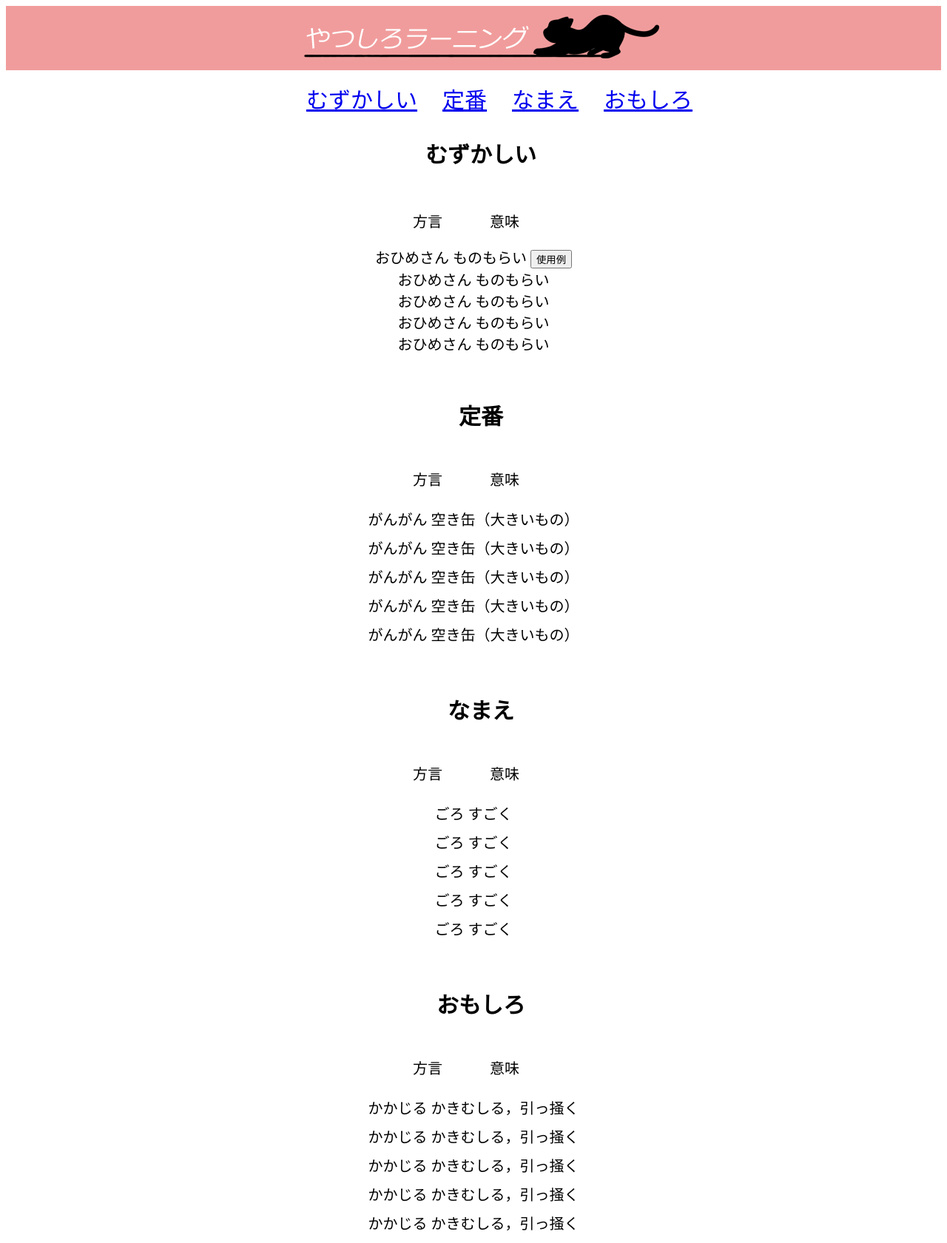
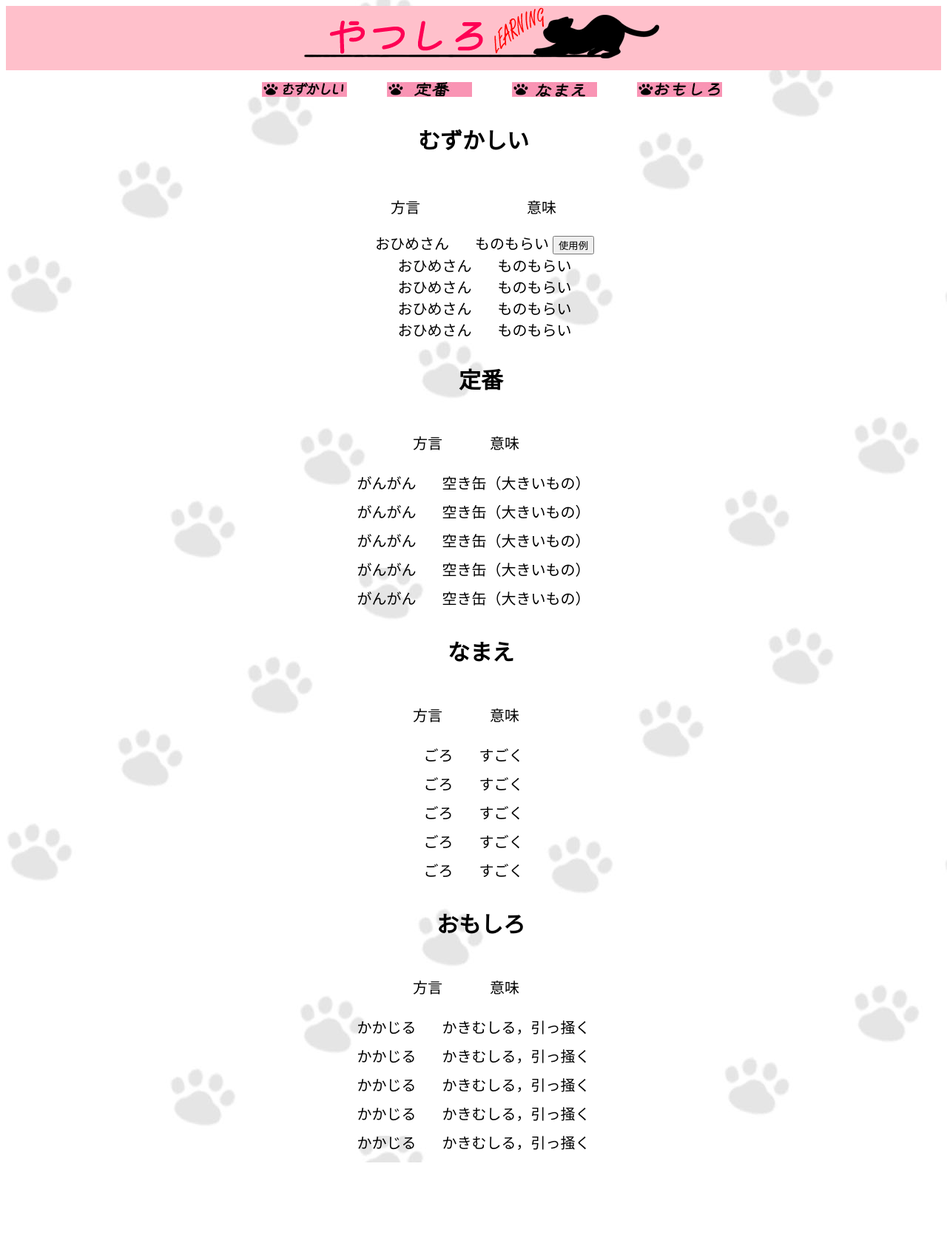
Before and after one commit to kaaa43246y/sotsugyouseisaku, a Flask app: page /index in a window 1280 px wide. Shown: the whole page at 74% size. After the commit the page ends 1572 px from the top, so only its background shows below. Run offline with Flask 2, Linux system fonts and the light colour scheme; data comes from the database, SQL or seed files in the repository; some libraries are stand-ins or nearby versions.

Commit message:
デザイン変更(ボタン ヘッダー 背景)

```diff
--- a/static/css/style_sp.css
+++ b/static/css/style_sp.css
@@ -4,8 +4,9 @@ html {
 }
 
 body {
-background-color: white;
-text-align: center;
+    background-color: white;
+    text-align: center;
+    background-image: url(../img/肉球2.jpg);
 }
 
 body {
@@ -13,8 +14,8 @@ body {
 }
 
 header {
- display: center;
- background-color: rgb(241, 156, 156);
+    display: center;
+    background-color: pink;
 }
 
 #logo {
@@ -22,31 +23,35 @@ header {
 }
 
 ul a{
-    font-size: 30px;
-    padding-left: 30px;
+    text-align: center;
+    padding-right: 20px;
 }
 
 #sec1 h1{
     font-size: 30px;
-    padding-left: 20px;
     padding-bottom: 5px;
 }
 
 #sec1 .flex p{
     font-size: 20px;
     display: inline-flex;
-    padding-left: 20px;
-    padding-right: 40px;
+    padding-left: 70px;
+    padding-right: 70px;
 }
 
-#sec1 .dialect_item, p a{
+#sec1 .dialect_item, p {
     font-size: 20px;
     text-align: center;
 }
 
+#sec1 .dialect_item, a{
+    font-size: 20px;
+    text-align: center;
+    padding-left: 30px;
+}
+
 #sec2 h1{
     padding-left: 20px;
-    padding-top: 30px;
     font-size: 30px;
 }
 
@@ -64,7 +69,6 @@ ul a{
 
 #sec3 .flex h1{
     padding-left: 20px;
-    padding-top: 30px;
     font-size: 30px;
 }
 
@@ -82,7 +86,6 @@ ul a{
 
 #sec4 .flex h1{
     padding-left: 20px;
-    padding-top: 30px;
     font-size: 30px;
 }
 
--- a/templates/index.html
+++ b/templates/index.html
@@ -15,15 +15,15 @@
 <body>
     <header>
         <div id="logo">
-            <img src="../static/img/猫　透過.png" alt="ヘッダーの横にロゴ">
+            <img src="../static/img/猫　透過2.png" alt="ヘッダーの横にロゴ">
         </div>
     </header>
 
      <ul>
-        <a href="#sec1" id="menu-sec1">むずかしい</a>
-         <a href="#sec2" id="menu-sec2">定番</a>
-         <a href="#sec3" id="menu-sec3">なまえ</a>
-         <a href="#sec4" id="menu-sec4">おもしろ</a>
+        <a href="#sec1" id="menu-sec1"><img src="../static/img/むずかしい.jpg" alt="むずかしい"></a>
+         <a href="#sec2" id="menu-sec2"><img src="../static/img/定番.jpg" alt="定番"></a>
+         <a href="#sec3" id="menu-sec3"><img src="../static/img/なまえ.jpg" alt="なまえ"></a>
+         <a href="#sec4" id="menu-sec4"><img src="../static/img/おもしろ.jpg" alt="おもしろ"></a>
      </ul>
 
     <article>
```
Also changed, not shown: static/img/おもしろ.jpg (added), static/img/なまえ.jpg (added), static/img/むずかしい.jpg (added), static/img/定番.jpg (added), static/img/猫　透過.png (deleted), static/img/猫　透過2.png (added), static/img/肉球2.jpg (added).
